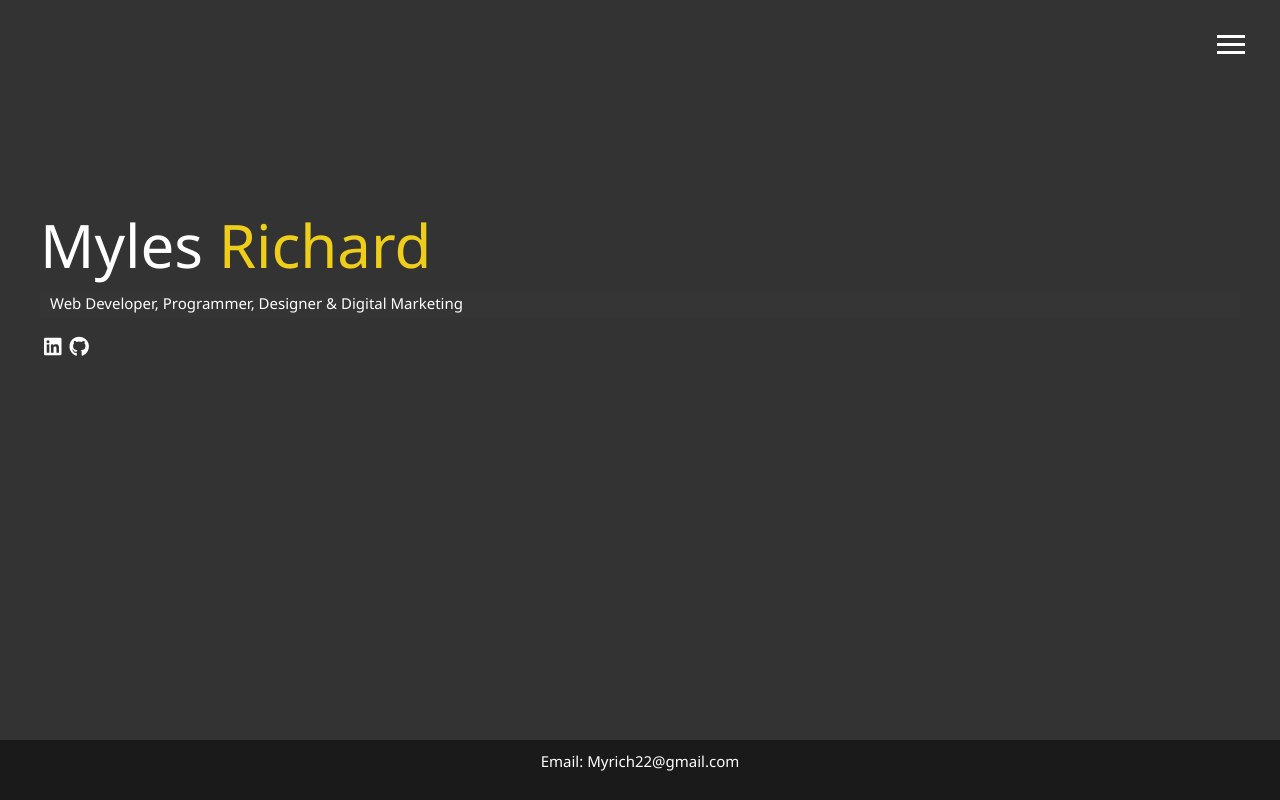
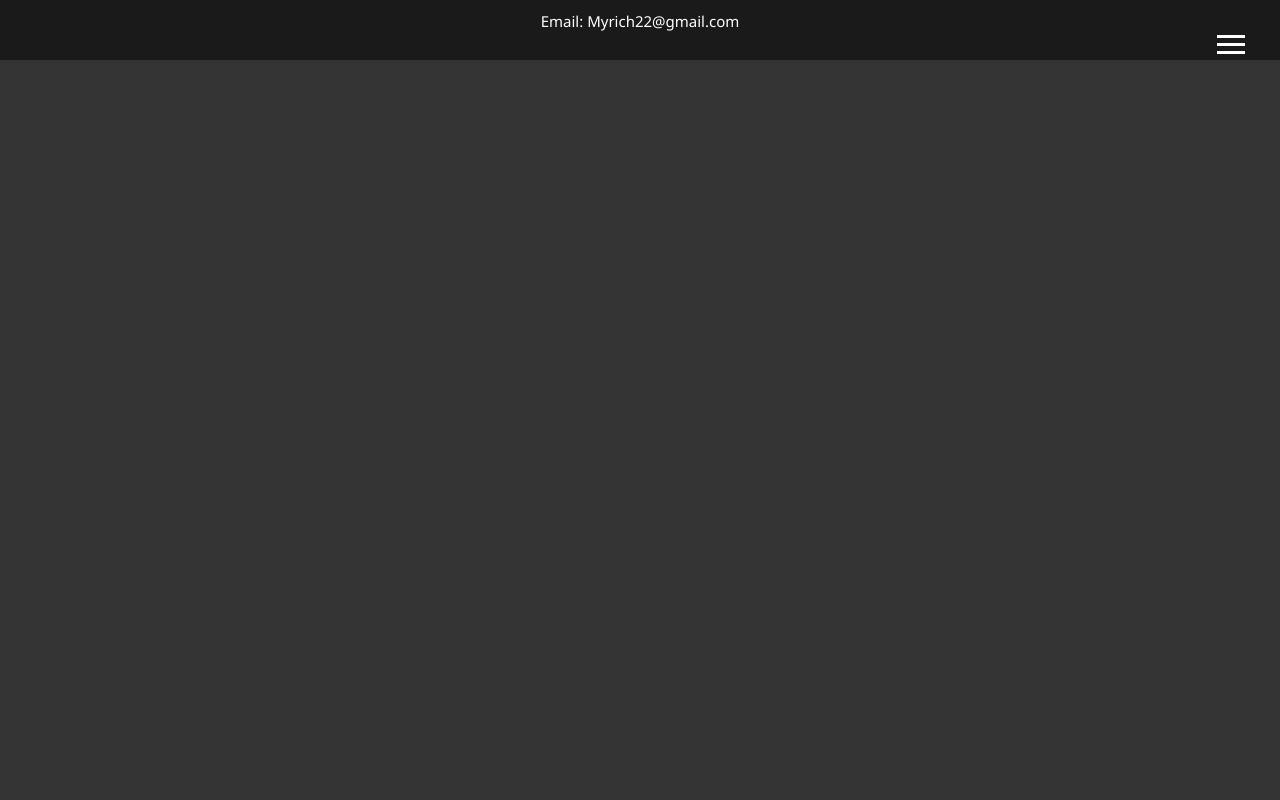
Before and after one commit to myles-richard/portfolio-react-app, a React (Create React App) app: page / in a window 1280 px wide. Built offline with nearby package versions, Linux system fonts and the light colour scheme.

Commit message:
changed routing

```diff
--- a/src/App.js
+++ b/src/App.js
@@ -13,7 +13,7 @@ function App() {
     <div className="App">
       <Header />
       <Switch>
-          <Route exact path="/" component={Home} />
+          <Route exact path="/portfolio-react-app" component={Home} />
           <Route exact path="/about" component={About} />
           <Route exact path="/work" component={Work} />
           <Route exact path="/contact" component={Contact} />
--- a/src/layout/Header.js
+++ b/src/layout/Header.js
@@ -80,7 +80,7 @@ export default function Header() {
 
                 <ul className="menu-nav show current">
                     <li className="nav-item show">
-                        <Link to="/" onClick={changeMenu} className="nav-link" >Home</Link>
+                        <Link to="/portfolio-react-app" onClick={changeMenu} className="nav-link" >Home</Link>
                     </li>
 
                     <li className="nav-item show">
```
